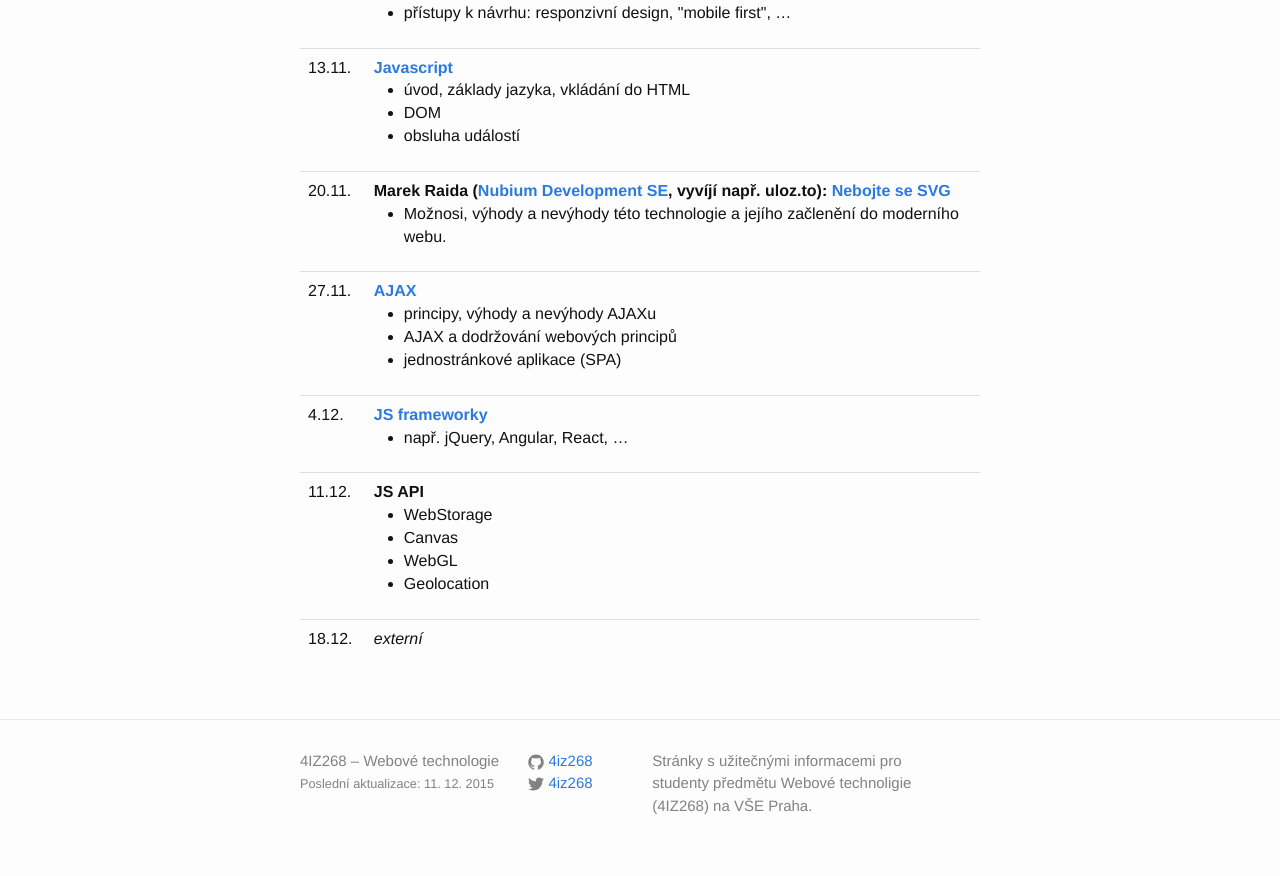
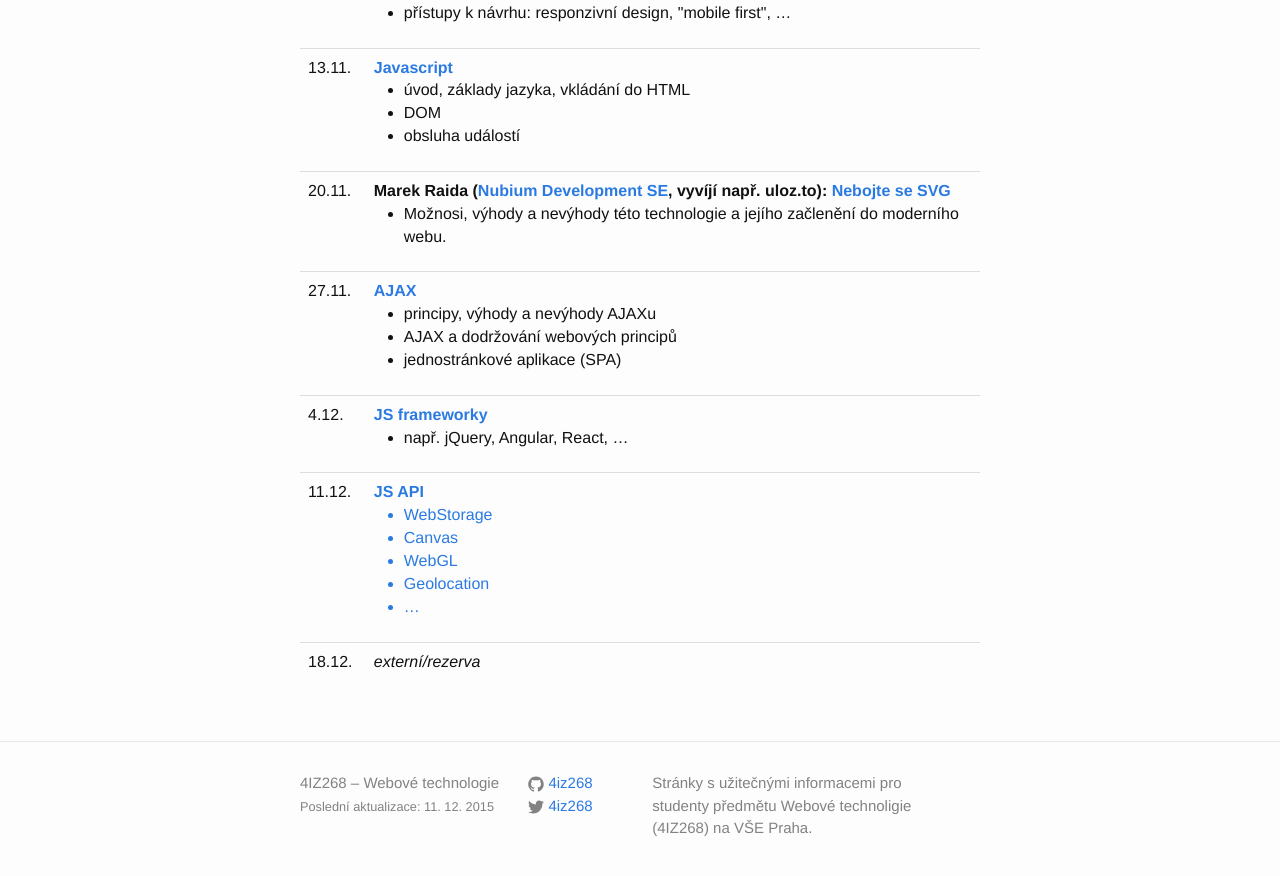
Before and after one commit to 4iz268/4iz268.github.io, a Jekyll site: the page built from prednasky/index.html, in a window 1280 px wide and 900 px high, scrolled down 1142 px. Shown: the top 876 px of the window. Built offline with Jekyll 4.4.1, drawn with Linux system fonts in a browser that asks for light colours; nearby versions of some CDN libraries.

Commit message:
Aktualizace

```diff
--- a/prednasky/index.html
+++ b/prednasky/index.html
@@ -136,18 +136,19 @@ title: Přednášky
     <tr>
       <td>11.12.</td>
       <td>
-        <strong>JS API</strong>
+        <strong><a href="http://www.kosek.cz/vyuka/4iz268/prednasky/web-api/">JS API</strong>
         <ul>
           <li>WebStorage</li>
           <li>Canvas</li>
           <li>WebGL</li>
           <li>Geolocation</li>
+          <li>…</li>
         </ul>
       </td>
     </tr>
     <tr>
       <td>18.12.</td>
-      <td><em>externí</em></td>
+      <td><em>externí/rezerva</em></td>
     </tr>
   </tbody>
 </table>
```
